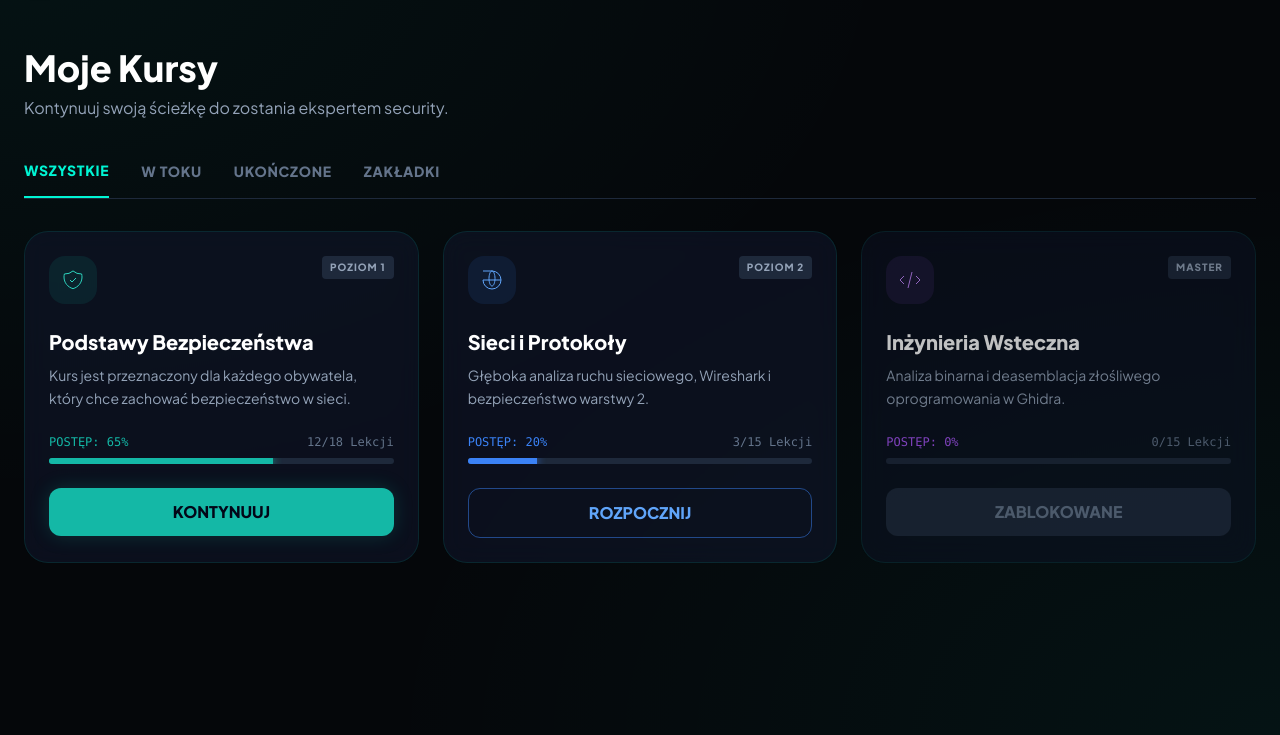
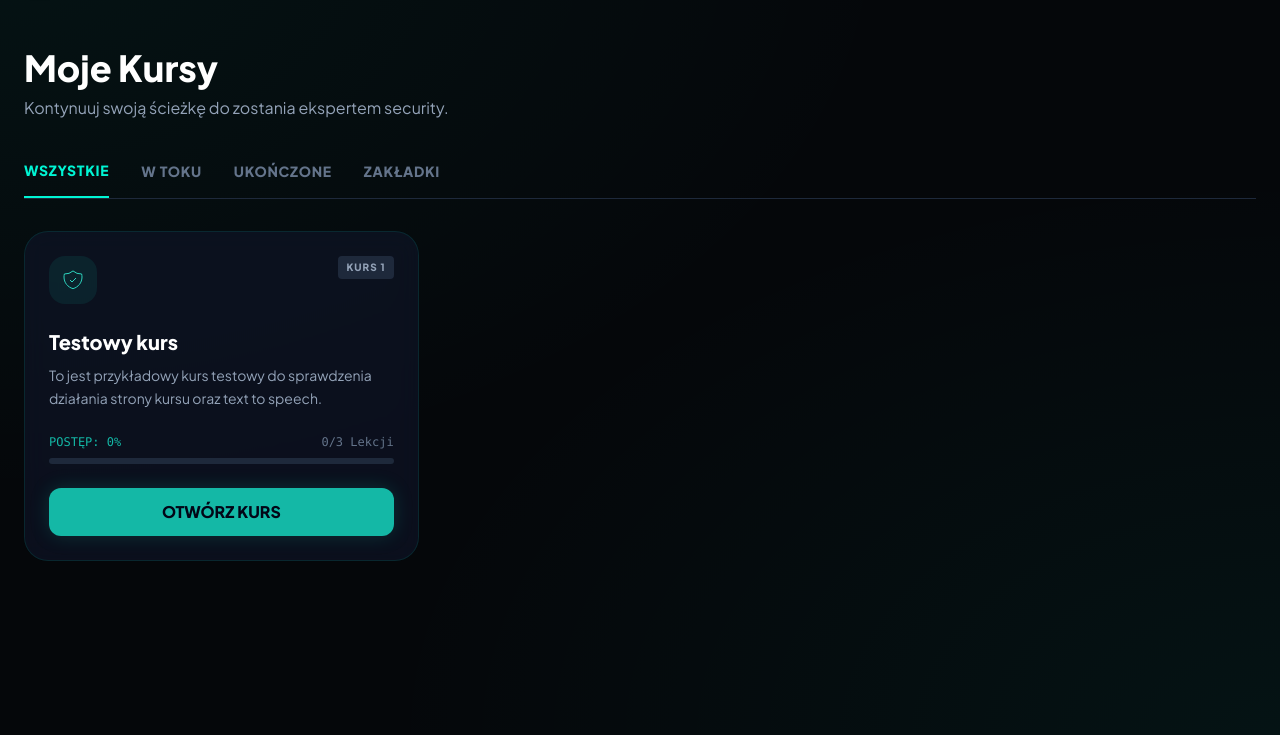
Before and after one commit to 3RZ-code/KOSCIUSZKON_2026, a Django app: page / in a window 1280 px wide. Shown: the part 65-800 px from the top of the page. Run offline with Django 5.2, Linux system fonts and the light colour scheme; data comes from the database, SQL or seed files in the repository; some libraries are stand-ins or nearby versions.

Commit message:
Bez danielowego ai

```diff
--- a/learning_platform/backend/mainpage/views.py
+++ b/learning_platform/backend/mainpage/views.py
@@ -1,6 +1,8 @@
 from django.shortcuts import render
+from courses.models import Course
 
 # Create your views here.
 
 def home(request):
-    return render(request, 'home.html')
+    courses = Course.objects.prefetch_related('lessons').all()
+    return render(request, 'home.html', {'courses': courses})
--- /dev/null
+++ b/learning_platform/backend/static/js/cookies.js
@@ -0,0 +1,127 @@
+(function () {
+    var storageKey = 'cybercore_course_progress';
+    var course = document.querySelector('[data-progress-course]');
+    var courseCards = Array.prototype.slice.call(document.querySelectorAll('[data-course-card]'));
+
+    function readProgress() {
+        try {
+            return JSON.parse(localStorage.getItem(storageKey)) || {};
+        } catch (error) {
+            return {};
+        }
+    }
+
+    function saveProgress(progress) {
+        localStorage.setItem(storageKey, JSON.stringify(progress));
+    }
+
+    function getCourseProgress(progress, courseId) {
+        if (!progress[courseId]) {
+            progress[courseId] = {};
+        }
+
+        return progress[courseId];
+    }
+
+    function countCompleted(courseProgress) {
+        return Object.keys(courseProgress).filter(function (itemId) {
+            return courseProgress[itemId] === 'complete';
+        }).length;
+    }
+
+    function setItemStatus(item, status) {
+        var isComplete = status === 'complete';
+        var button = item.querySelector('[data-status-toggle]');
+
+        item.dataset.status = status;
+        item.classList.toggle('is-complete', isComplete);
+
+        if (button) {
+            button.textContent = isComplete ? 'Complete' : 'Do zrobienia';
+            button.setAttribute('aria-pressed', String(isComplete));
+        }
+    }
+
+    function updateCourseSummary(items) {
+        if (!course) {
+            return;
+        }
+
+        var completed = items.filter(function (item) {
+            return item.dataset.status === 'complete';
+        }).length;
+        var total = items.length;
+        var percent = total ? Math.round((completed / total) * 100) : 0;
+        var summary = course.querySelector('[data-progress-summary]');
+        var fill = course.querySelector('[data-progress-fill]');
+
+        if (summary) {
+            summary.textContent = completed + '/' + total + ' ukończone';
+        }
+
+        if (fill) {
+            fill.style.width = percent + '%';
+        }
+    }
+
+    function updateCourseCards(progress) {
+        courseCards.forEach(function (card) {
+            var courseId = card.dataset.courseCard;
+            var savedCourse = progress[courseId] || {};
+            var completed = countCompleted(savedCourse);
+            var total = Number(card.dataset.courseTotal) || 0;
+            var percent = total ? Math.round((completed / total) * 100) : 0;
+            var percentElement = card.querySelector('[data-course-percent]');
+            var countElement = card.querySelector('[data-course-count]');
+            var fillElement = card.querySelector('[data-course-fill]');
+
+            if (percentElement) {
+                percentElement.textContent = percent + '%';
+            }
+
+            if (countElement) {
+                countElement.textContent = completed + '/' + total + ' Lekcji';
+            }
+
+            if (fillElement) {
+                fillElement.style.width = percent + '%';
+            }
+        });
+    }
+
+    var progress = readProgress();
+
+    updateCourseCards(progress);
+
+    if (!course) {
+        return;
+    }
+
+    var courseId = course.dataset.progressCourse;
+    var courseProgress = getCourseProgress(progress, courseId);
+    var items = Array.prototype.slice.call(course.querySelectorAll('[data-progress-item]'));
+
+    items.forEach(function (item) {
+        var itemId = item.dataset.progressItem;
+        var savedStatus = courseProgress[itemId] || 'todo';
+        var button = item.querySelector('[data-status-toggle]');
+
+        setItemStatus(item, savedStatus);
+
+        if (button) {
+            button.addEventListener('click', function () {
+                var nextStatus = item.dataset.status === 'complete' ? 'todo' : 'complete';
+
+                courseProgress[itemId] = nextStatus;
+                progress[courseId] = courseProgress;
+
+                saveProgress(progress);
+                setItemStatus(item, nextStatus);
+                updateCourseSummary(items);
+                updateCourseCards(progress);
+            });
+        }
+    });
+
+    updateCourseSummary(items);
+}());
--- a/learning_platform/backend/templates/home.html
+++ b/learning_platform/backend/templates/home.html
@@ -15,77 +15,39 @@
         </div>
 
         <div class="grid grid-cols-1 md:grid-cols-2 lg:grid-cols-3 gap-6">
-            <div class="glass rounded-3xl p-6 neon-border transition-all duration-300 group">
+            {% for course in courses %}
+                <div class="glass rounded-3xl p-6 neon-border transition-all duration-300 group" data-course-card="{{ course.id }}" data-course-total="{{ course.lessons.count }}">
                     <div class="flex justify-between items-start mb-6">
                         <div class="p-3 bg-teal-500/10 rounded-2xl text-teal-400">
                             <svg class="w-6 h-6" fill="none" stroke="currentColor" viewBox="0 0 24 24"><path d="M9 12l2 2 4-4m5.618-4.016A11.955 11.955 0 0112 2.944a11.955 11.955 0 01-8.618 3.04A12.02 12.02 0 003 9c0 5.591 3.824 10.29 9 11.622 5.176-1.332 9-6.03 9-11.622 0-1.042-.133-2.052-.382-3.016z"/></svg>
                         </div>
-                    <span class="text-[10px] font-bold px-2 py-1 bg-slate-800 rounded text-slate-400 uppercase tracking-widest">Poziom 1</span>
+                        <span class="text-[10px] font-bold px-2 py-1 bg-slate-800 rounded text-slate-400 uppercase tracking-widest">
+                            Kurs {{ forloop.counter }}
+                        </span>
                     </div>
-                <h3 class="text-xl font-bold text-white mb-2 group-hover:text-teal-400 transition-colors">Podstawy Bezpieczeństwa</h3>
-                <p class="text-slate-400 text-sm mb-6 leading-relaxed">Kurs jest przeznaczony dla każdego obywatela, który chce zachować bezpieczeństwo w sieci.</p>
+
+                    <h3 class="text-xl font-bold text-white mb-2 group-hover:text-teal-400 transition-colors">{{ course.title }}</h3>
+                    <p class="text-slate-400 text-sm mb-6 leading-relaxed">{{ course.description }}</p>
 
                     <div class="space-y-2">
                         <div class="flex justify-between text-xs font-mono">
-                        <span class="text-teal-500">POSTĘP: 65%</span>
-                        <span class="text-slate-500">12/18 Lekcji</span>
+                            <span class="text-teal-500">POSTĘP: <span data-course-percent>0%</span></span>
+                            <span class="text-slate-500" data-course-count>0/{{ course.lessons.count }} Lekcji</span>
                         </div>
                         <div class="h-1.5 w-full bg-slate-800 rounded-full overflow-hidden">
-                        <div class="h-full bg-teal-500 shadow-[0_0_10px_#14b8a6]" style="width: 65%"></div>
+                            <div class="h-full bg-teal-500 shadow-[0_0_10px_#14b8a6]" data-course-fill style="width: 0%"></div>
                         </div>
                     </div>
-                <a href="{% url 'course_detail' 1 %}" class="block text-center w-full mt-6 py-3 bg-teal-500 hover:bg-teal-400 text-slate-950 font-bold rounded-xl transition-all shadow-[0_0_20px_rgba(20,184,166,0.2)]">
-                    KONTYNUUJ
+
+                    <a href="{% url 'course_detail' course.id %}" class="block text-center w-full mt-6 py-3 bg-teal-500 hover:bg-teal-400 text-slate-950 font-bold rounded-xl transition-all shadow-[0_0_20px_rgba(20,184,166,0.2)]">
+                        OTWÓRZ KURS
                     </a>
                 </div>
-
-            <div class="glass rounded-3xl p-6 neon-border transition-all duration-300 group">
-                <div class="flex justify-between items-start mb-6">
-                    <div class="p-3 bg-blue-500/10 rounded-2xl text-blue-400">
-                        <svg class="w-6 h-6" fill="none" stroke="currentColor" viewBox="0 0 24 24"><path d="M21 12a9 9 0 01-9 9m9-9a9 9 0 00-9-9m9 9H3m9 9a9 9 0 01-9-9m9-9c1.657 0 3 3.358 3 7.5s-1.343 7.5-3 7.5m0-15c-1.657 0-3 3.358-3 7.5s1.343 7.5 3 7.5m0-15H3"/></svg>
+            {% empty %}
+                <div class="glass rounded-3xl p-12 text-center border border-slate-700/50 md:col-span-2 lg:col-span-3">
+                    <p class="text-slate-400 italic">Brak kursów w bazie.</p>
                 </div>
-                    <span class="text-[10px] font-bold px-2 py-1 bg-slate-800 rounded text-slate-400 uppercase tracking-widest">Poziom 2</span>
-                </div>
-                <h3 class="text-xl font-bold text-white mb-2 group-hover:text-blue-400 transition-colors">Sieci i Protokoły</h3>
-                <p class="text-slate-400 text-sm mb-6 leading-relaxed">Głęboka analiza ruchu sieciowego, Wireshark i bezpieczeństwo warstwy 2.</p>
-
-                <div class="space-y-2">
-                    <div class="flex justify-between text-xs font-mono">
-                        <span class="text-blue-500">POSTĘP: 20%</span>
-                        <span class="text-slate-500">3/15 Lekcji</span>
-                    </div>
-                    <div class="h-1.5 w-full bg-slate-800 rounded-full overflow-hidden">
-                        <div class="h-full bg-blue-500 shadow-[0_0_10px_#3b82f6]" style="width: 20%"></div>
-                    </div>
-                </div>
-                <a href="{% url 'course_detail' 2 %}" class="block text-center w-full mt-6 py-3 border border-blue-500/50 hover:bg-blue-500 hover:text-slate-950 text-blue-400 font-bold rounded-xl transition-all">
-                    ROZPOCZNIJ
-                </a>
-            </div>
-
-            <div class="glass rounded-3xl p-6 neon-border transition-all duration-300 group opacity-75">
-                <div class="flex justify-between items-start mb-6">
-                    <div class="p-3 bg-purple-500/10 rounded-2xl text-purple-400">
-                        <svg class="w-6 h-6" fill="none" stroke="currentColor" viewBox="0 0 24 24"><path d="M10 20l4-16m4 4l4 4-4 4M6 16l-4-4 4-4"/></svg>
-                    </div>
-                    <span class="text-[10px] font-bold px-2 py-1 bg-slate-800 rounded text-slate-400 uppercase tracking-widest">Master</span>
-                </div>
-                <h3 class="text-xl font-bold text-white mb-2 group-hover:text-purple-400 transition-colors">Inżynieria Wsteczna</h3>
-                <p class="text-slate-400 text-sm mb-6 leading-relaxed">Analiza binarna i deasemblacja złośliwego oprogramowania w Ghidra.</p>
-
-                <div class="space-y-2">
-                    <div class="flex justify-between text-xs font-mono">
-                        <span class="text-purple-500">POSTĘP: 0%</span>
-                        <span class="text-slate-500">0/15 Lekcji</span>
-                    </div>
-                    <div class="h-1.5 w-full bg-slate-800 rounded-full overflow-hidden">
-                        <div class="h-full bg-slate-700" style="width: 0%"></div>
-                    </div>
-                </div>
-                <button disabled class="w-full mt-6 py-3 bg-slate-800 text-slate-500 font-bold rounded-xl cursor-not-allowed">
-                    ZABLOKOWANE
-                </button>
-            </div>
+            {% endfor %}
         </div>
     </main>
 {% endblock %}
--- a/learning_platform/backend/templates/index.html
+++ b/learning_platform/backend/templates/index.html
@@ -29,5 +29,6 @@
 
     {% block content %}
     {% endblock %}
+    <script src="{% static 'js/cookies.js' %}"></script>
 </body>
 </html>
```
Also changed, not shown: learning_platform/backend/static/css/style.css (+57 -0 lines), learning_platform/backend/templates/course_detail.html (+11 -3 lines), learning_platform/backend/templates/lesson_detail.html (+3 -8 lines). Lines whose indentation alone changed are shown as unchanged.
